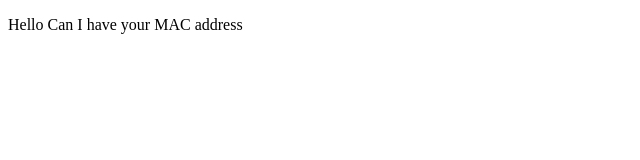
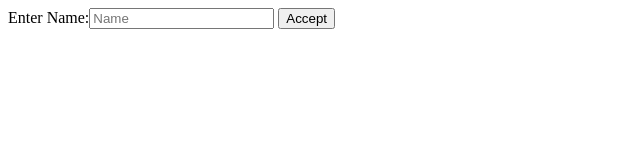
Before and after one commit to RichWithSource/phone_mac_address, a plain HTML site: page index.html in a window 1280 px wide. Shown: the whole page, without its empty margins (0-640 px from the left). Drawn offline with Linux system fonts and the light colour scheme.

Commit message:
updating html

```diff
--- a/index.html
+++ b/index.html
@@ -4,6 +4,10 @@
         <title>MAC Address Grabber</title>
     </head>
     <body>
-        <p>Hello Can I have your MAC address</p>
+        <form action="">
+          <label>Enter Name:</label><input type="text" placeholder="Name">
+          <button>Accept</button>
+        </form>
+
     </body>
 </html>
```
